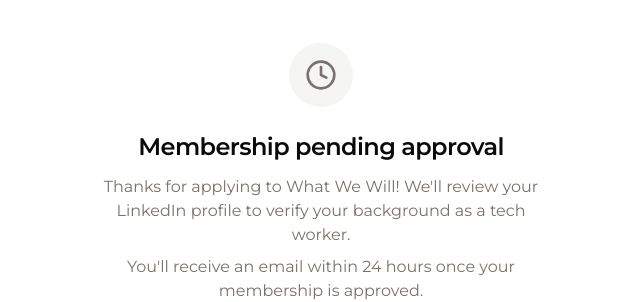
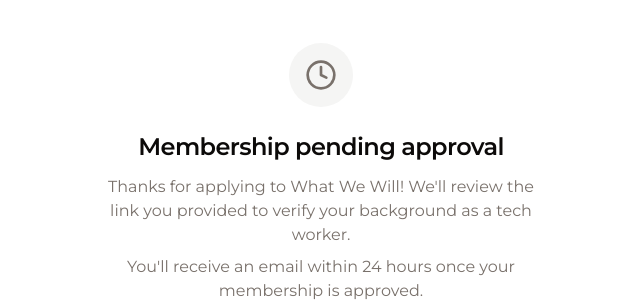
Before and after one commit to What-We-Will/community-platform, a Next.js app: page /pending-approval in a window 1280 px wide. Shown: the part 173-475 px from the top of the page, without its empty margins (319-959 px from the left). Built offline with nearby package versions, Linux system fonts and the light colour scheme; no server answers.

Commit message:
chore(onboarding): generalize pending-approval copy beyond LinkedIn

```diff
--- a/app/pending-approval/page.tsx
+++ b/app/pending-approval/page.tsx
@@ -63,8 +63,8 @@ export default function PendingApprovalPage() {
           Membership pending approval
         </h1>
         <p className="mt-3 text-muted-foreground">
-          Thanks for applying to What We Will! We&apos;ll review your LinkedIn
-          profile to verify your background as a tech worker.
+          Thanks for applying to What We Will! We&apos;ll review the link you
+          provided to verify your background as a tech worker.
         </p>
         <p className="mt-2 text-muted-foreground">
           You&apos;ll receive an email within 24 hours once your membership is
```
